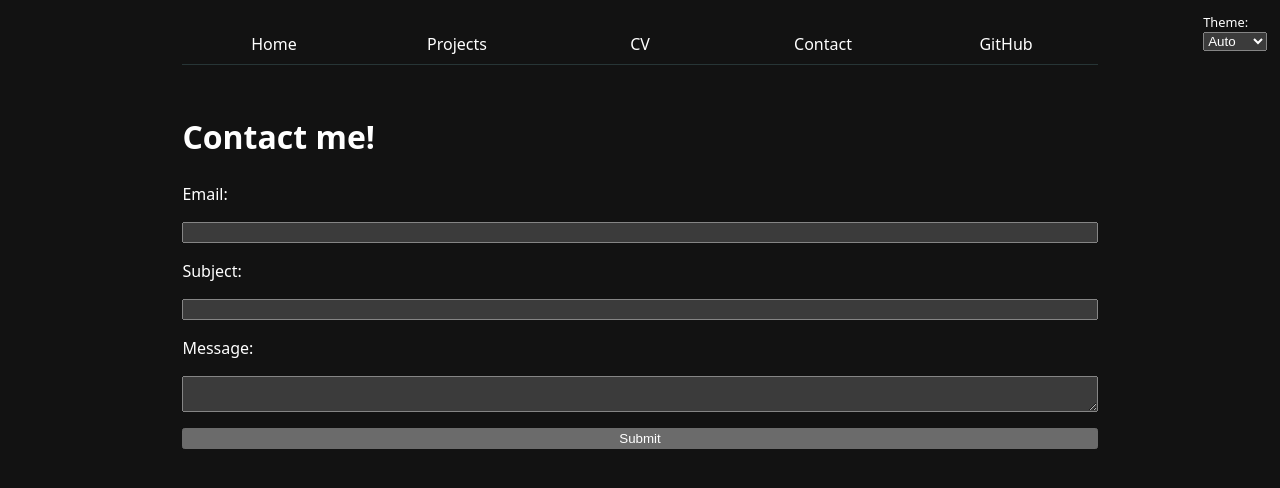
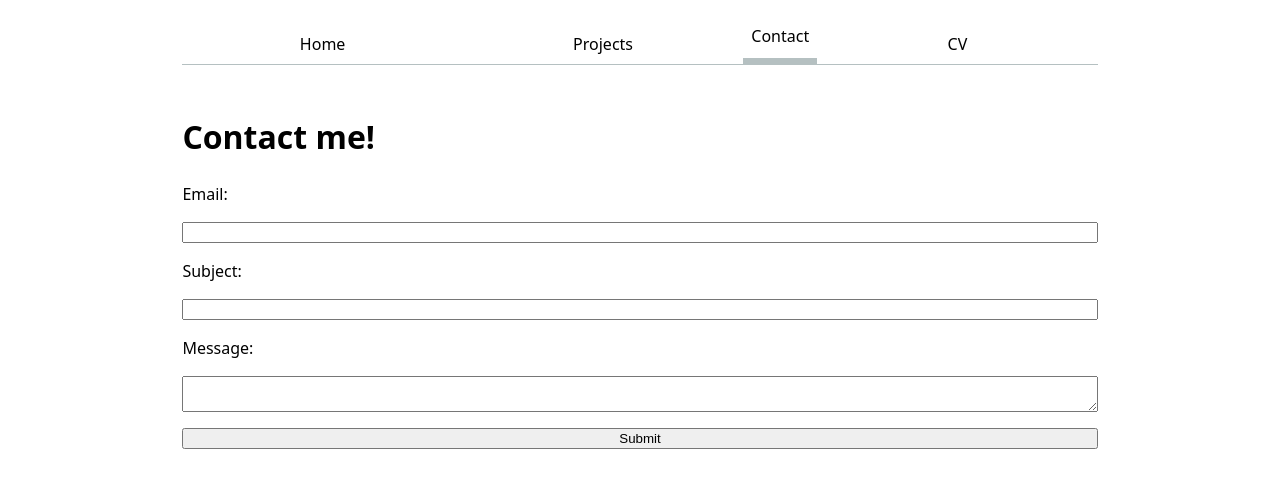
Before and after one commit to RicoFio/6.C85, a plain HTML site: page contact/index.html in a window 1280 px wide. Drawn offline with Linux system fonts and the light colour scheme.

Commit message:
Revert "finished lab3"

```diff
--- a/contact/index.html
+++ b/contact/index.html
@@ -4,14 +4,17 @@
     <meta charset="UTF-8">
     <meta name="viewport" content="width=device-width, initial-scale=1.0">
     <link rel="stylesheet" href="../styles.css">
-    <link rel="apple-touch-icon" sizes="180x180" href="../images/apple-touch-icon.png">
-    <link rel="icon" type="image/png" sizes="32x32" href="../images/favicon-32x32.png">
-    <link rel="icon" type="image/png" sizes="16x16" href="../images/favicon-16x16.png">
-    <link rel="manifest" href="../images/site.webmanifest">
-    <script type="module" src="../scripts.js"></script>
     <title>Contact</title>
 </head>
 <body>
+    <nav>
+        <ul>
+            <li><a href="../index.html">Home</a></li>
+            <li><a href="../projects/index.html">Projects</a></li>
+            <li class="current"><a href="../contact/index.html">Contact</a></li>
+            <li><a href="../cv/index.html">CV</a></li>
+        </ul>
+    </nav>
     <h1>Contact me!</h1>
     <form action="mailto:fiorista@mit.edu" method="POST" enctype="text/plain">
         <label for="email">Email:</label>
--- a/scripts.js
+++ /dev/null
@@ -1,65 +0,0 @@
-console.log("IT’S ALIVE!");
-
-// function $$ (selector, context = document) {
-// 	return Array.from(context.querySelectorAll(selector));
-// }
-
-// let navLinks = $$('nav a');
-
-// let currentLink = navLinks.find(
-// 	a => a.host === location.host && a.pathname === location.pathname
-// );
-// currentLink?.classList.add('current');
-
-let pages = {
-	"": "Home",
-	"projects/": "Projects",
-	"cv/": "CV",
-	"contact/": "Contact",
-	"https://github.com/ricofio": "GitHub",
-}
-
-let nav = document.createElement('nav');
-document.body.prepend(nav);
-
-const ARE_WE_HOME = document.documentElement.classList.contains("home");
-
-for (let url in pages) {
-	let title = pages[url];
-	url = ARE_WE_HOME || url.startsWith("https") ? url : "../" + url;
-
-	let a = document.createElement('a');
-	a.href = url;
-	a.textContent = title;
-	nav.append(a);
-
-	if (a.host === location.host && a.pathname === location.pathname) {
-		a.classList.add('current');
-	}
-	if (a.host != location.host) {
-		a.setAttribute('target', '_blank');
-	}
-}
-
-document.body.insertAdjacentHTML("afterbegin", `
-<label class="color-scheme">
-	Theme:
-	<select>
-		<option value="light dark">Auto</option>
-		<option value="light">Light</option>
-		<option value="dark">Dark</option>
-	</select>
-</label>`
-);
-
-let select = document.querySelector('select');
-
-if ("colorScheme" in localStorage) {
-	select.value = localStorage.colorScheme;
-	document.documentElement.style.setProperty("color-scheme", select.value);
-}
-
-select.addEventListener("input", function (event) {
-	document.documentElement.style.setProperty("color-scheme", event.target.value);
-	localStorage.colorScheme = event.target.value;
-})
--- a/styles.css
+++ b/styles.css
@@ -1,7 +1,6 @@
 html {
     --color-accent: oklch(65% 50% 0);
     accent-color: var(--color-accent);
-    color-scheme: dark;
 }
 
 body {
@@ -18,7 +17,7 @@ form {
     gap: 1em;
 }
 
-select, label, input, textarea {
+label, input, textarea {
     display: grid;
     grid-template-columns: subgrid;
     grid-column: 1 / -1;
@@ -50,11 +49,19 @@ nav {
     margin-bottom: 3em;
     border-bottom-width: 1px;
     border-bottom-style: solid;
-    --border-color: oklch(50% 10% 200 / 40%);
-    border-bottom-color: var(--border-color);
+    border-bottom-color: oklch(80% 3% 200);
 }
 
-nav a {
+nav ul {
+    display: contents;
+}
+
+
+nav li {
+    display: contents;
+}
+
+nav li a {
     flex: 1;
     text-decoration: none;
     color: inherit;
@@ -63,25 +70,16 @@ nav a {
 }
 
 a:hover {
-    background-color: color-mix(in oklch, var(--color-accent), canvas 85%);
+    background-color: oklch(from var(--color-accent) 95% 5% h);
     border-bottom: var(--color-accent);
     border-bottom-style: solid;
     border-bottom-width: .4em;
 }
 
-.color-scheme{
-    position: absolute;
-    top: 1em;
-    right: 1em;
-    width: 5%;
-    font-size: 80%;
-    font-family: inherit;
-}
-
 .current {
     border-bottom-width: .4em;
     border-bottom-style: solid;
-    border-bottom-color: var(--color-accent);
+    border-bottom-color: oklch(80% 3% 200);
     padding-bottom: .5em;
     text-align: center;
     display: block;
```
Also changed, not shown: cv/index.html (+8 -5 lines), index.html (+8 -5 lines), projects/index.html (+8 -5 lines), images/about.txt (deleted), images/android-chrome-192x192.png (deleted), images/android-chrome-512x512.png (deleted), images/apple-touch-icon.png (deleted), images/favicon-16x16.png (deleted), images/favicon-32x32.png (deleted), images/favicon.ico (deleted), images/site.webmanifest (deleted), 2 other files.
